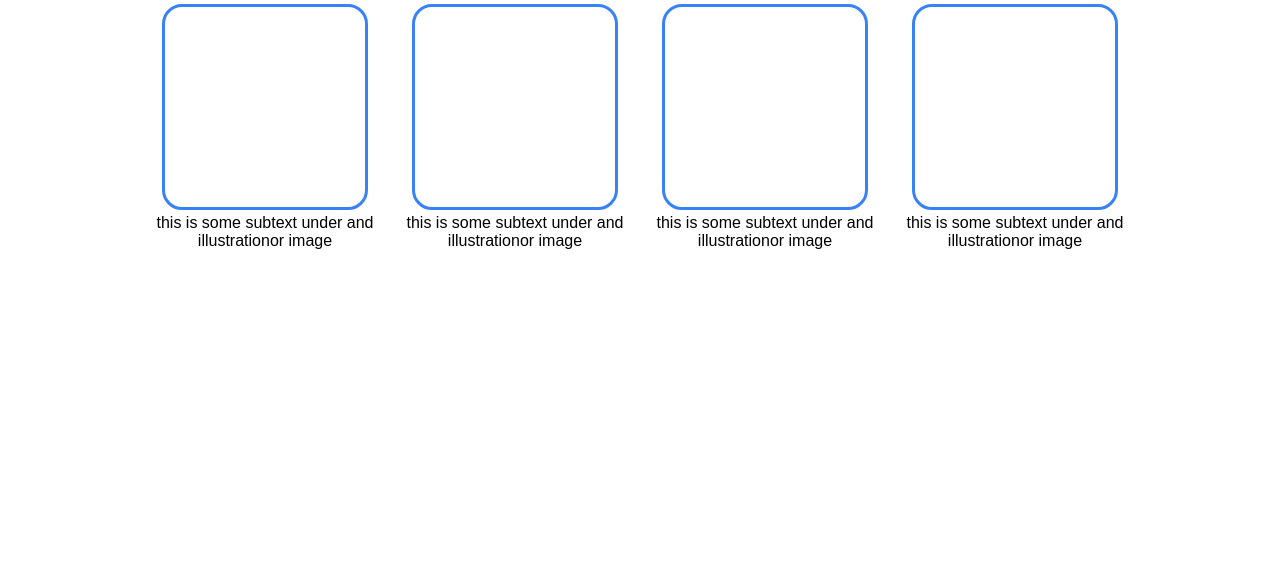
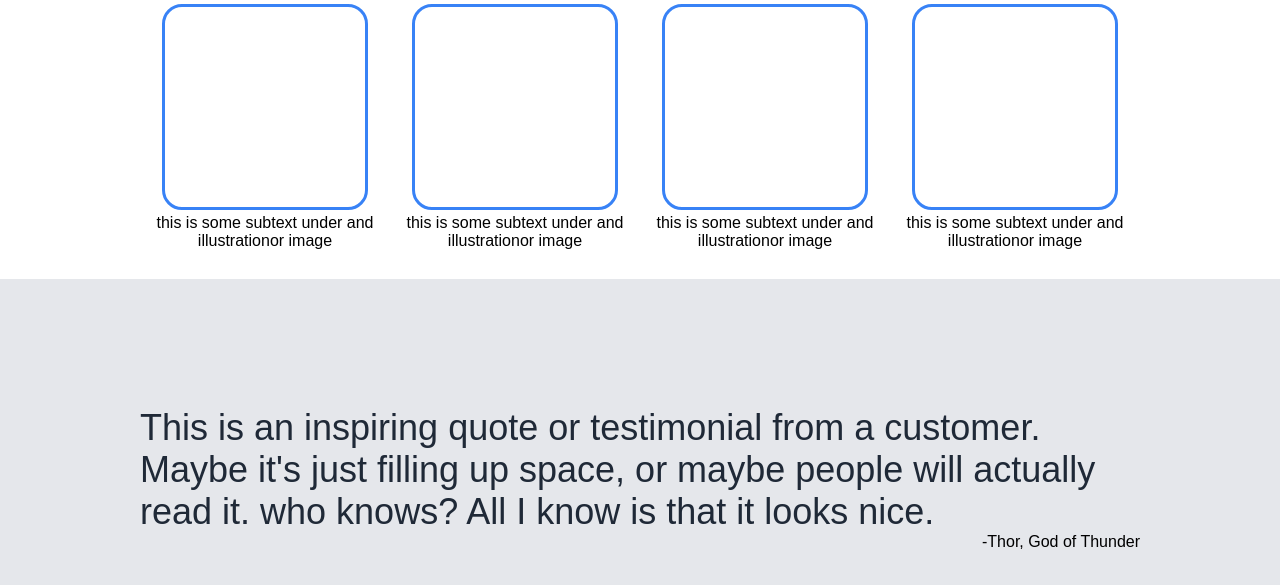
Before and after one commit to LouisMoncrieff/landing_page, a plain HTML site: page index.html in a window 1280 px wide. Shown: the part 663-1248 px from the top of the page. Before the commit the page ends 942 px from the top, so only its background shows below. Drawn offline with Linux system fonts and the light colour scheme.

Commit message:
quote/comments section complete

```diff
--- a/index.html
+++ b/index.html
@@ -32,6 +32,7 @@
             </div>
         </div>
 
+        <!--Random information segement-->
         <div class="info">Some random information</div>
         <div class="middle">
             <div class="test2">
@@ -55,6 +56,16 @@
 
         </div>
 
+        <div class="test3">
+            <div class="box">
+                <div class="quote">This is an inspiring quote or testimonial from a customer. Maybe it's just
+                    filling up space, or maybe people will actually read it. who knows? All I know is that
+                    it looks nice.
+                </div>
+                <div class="name">-Thor, God of Thunder</div>
+            </div>
+        </div>
+
 
 
     </body>
--- a/style.css
+++ b/style.css
@@ -4,7 +4,6 @@ body {
 
 
 }
-
 
 .header {
     margin-bottom: 100px;
@@ -19,15 +18,12 @@ body {
 
 }
 
-
 .left {
     display: flex;
     flex-direction: column;
     width: 500px;
     height: 210px;
 }
-
-
 
 .placeholder {
     background-color: grey;
@@ -39,7 +35,6 @@ body {
     align-items: center;
 
 }
-
 
 a, .subtext {
     text-decoration: none;
@@ -55,7 +50,6 @@ ul{
     margin-left: 410px;
 
 }
-
 
 .logo {
     font-size:24px;
@@ -113,7 +107,6 @@ button {
 
 .middle {
     height: 300px;
-    width: 100dv;
     display: flex;
     justify-content: center;
     align-items: center;
@@ -124,3 +117,28 @@ button {
     width: 1000px;
     justify-content: center;
 }
+
+.quote {
+    color: #1f2937;
+    font-size: 36px;
+    font-style: light italic;
+}
+
+.test3 {
+    height: 400px;
+    background-color: #E5E7EB;
+    display: flex;
+    justify-content: center;
+    align-items: center;
+}
+
+.box {
+    display: flex;
+    width: 1000px;
+    flex-wrap: wrap;
+}
+
+.name {
+    text-align: right;
+    flex: 1;
+}
```
